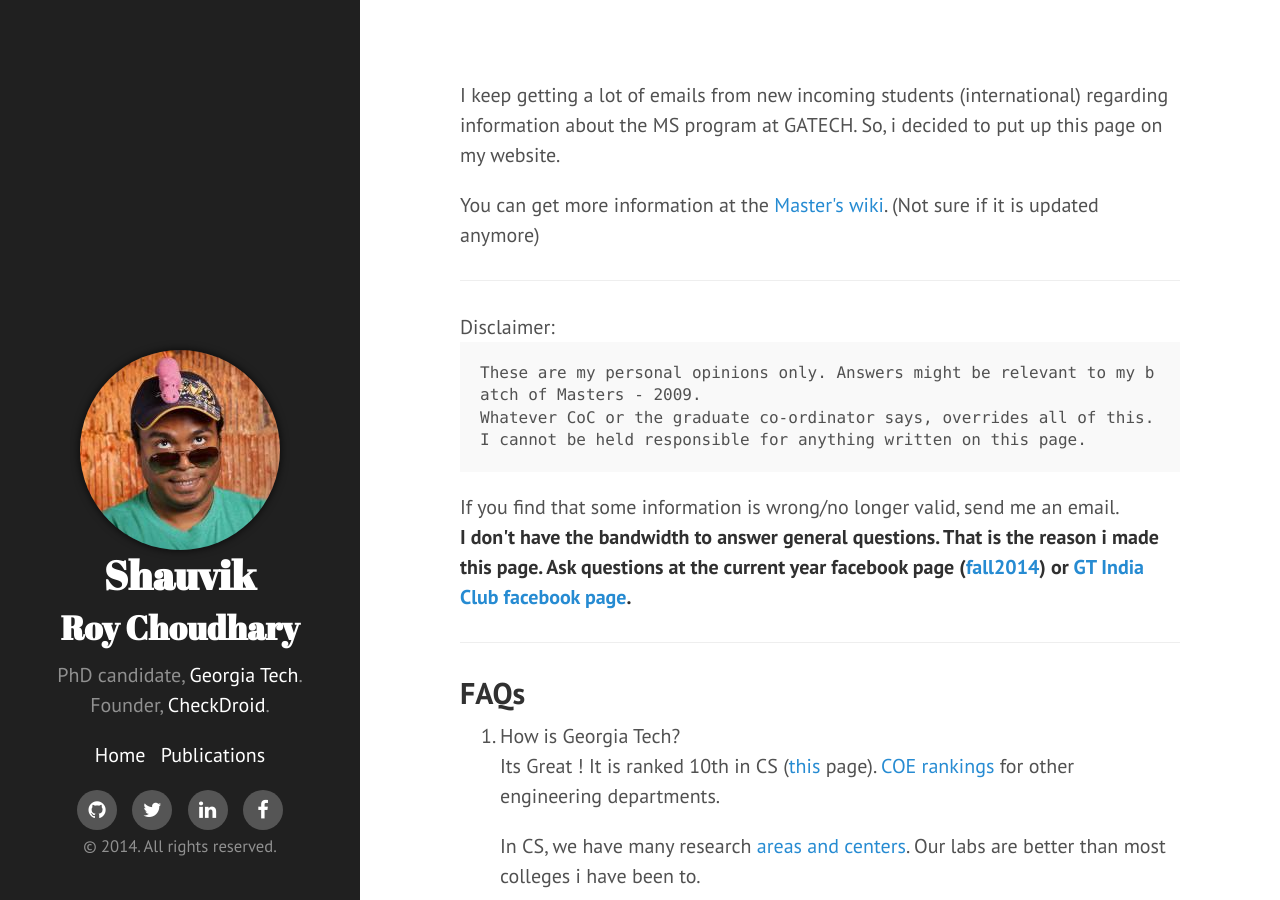
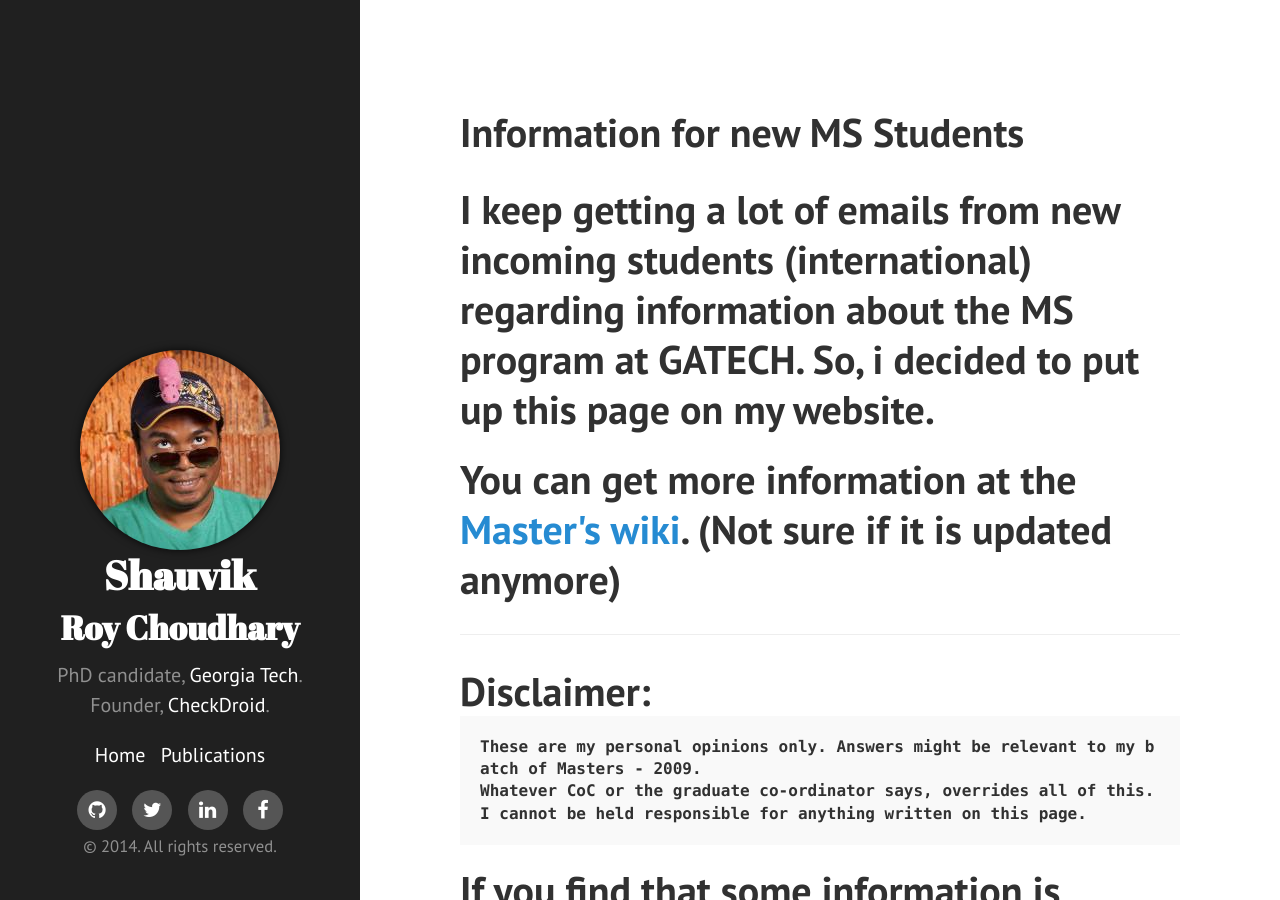
Before and after one commit to shauvik/shauvik.github.io, a Jekyll site: the page built from ms.html, in a window 1280 px wide and 900 px high. Built offline with Jekyll 4.4.1, drawn with Linux system fonts in a browser that asks for light colours; nearby versions of some CDN libraries; Markdown is read by kramdown in place of the engine named in the settings.

Commit message:
Update ms.html

```diff
--- a/ms.html
+++ b/ms.html
@@ -1,8 +1,10 @@
 ---
 layout: default
-title: New MS Students
+title: Information for new MS Students
 ---
 
+
+<h1>Information for new MS Students<h1>
 
 <p>I keep getting a lot of emails from new incoming students (international) regarding information about the
 MS program at GATECH. So, i decided to put up this page on my website.</p>
```
